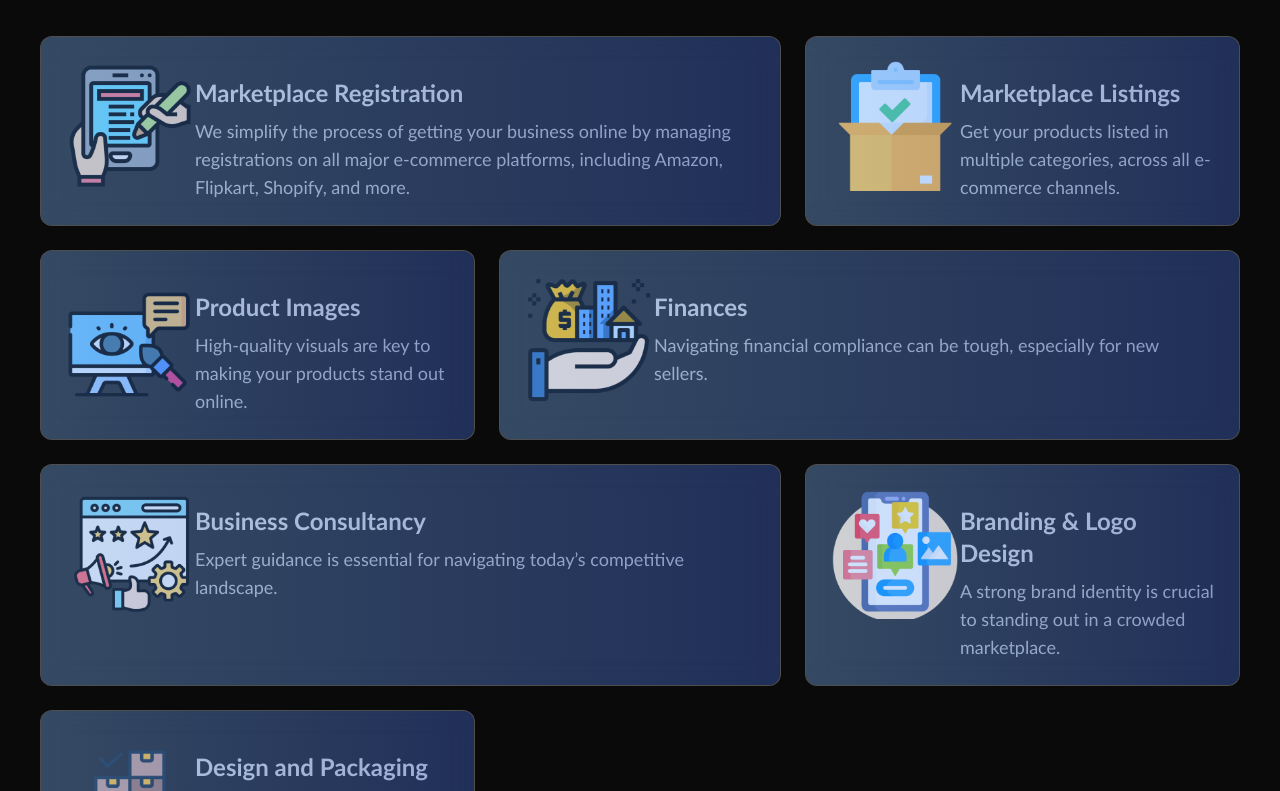
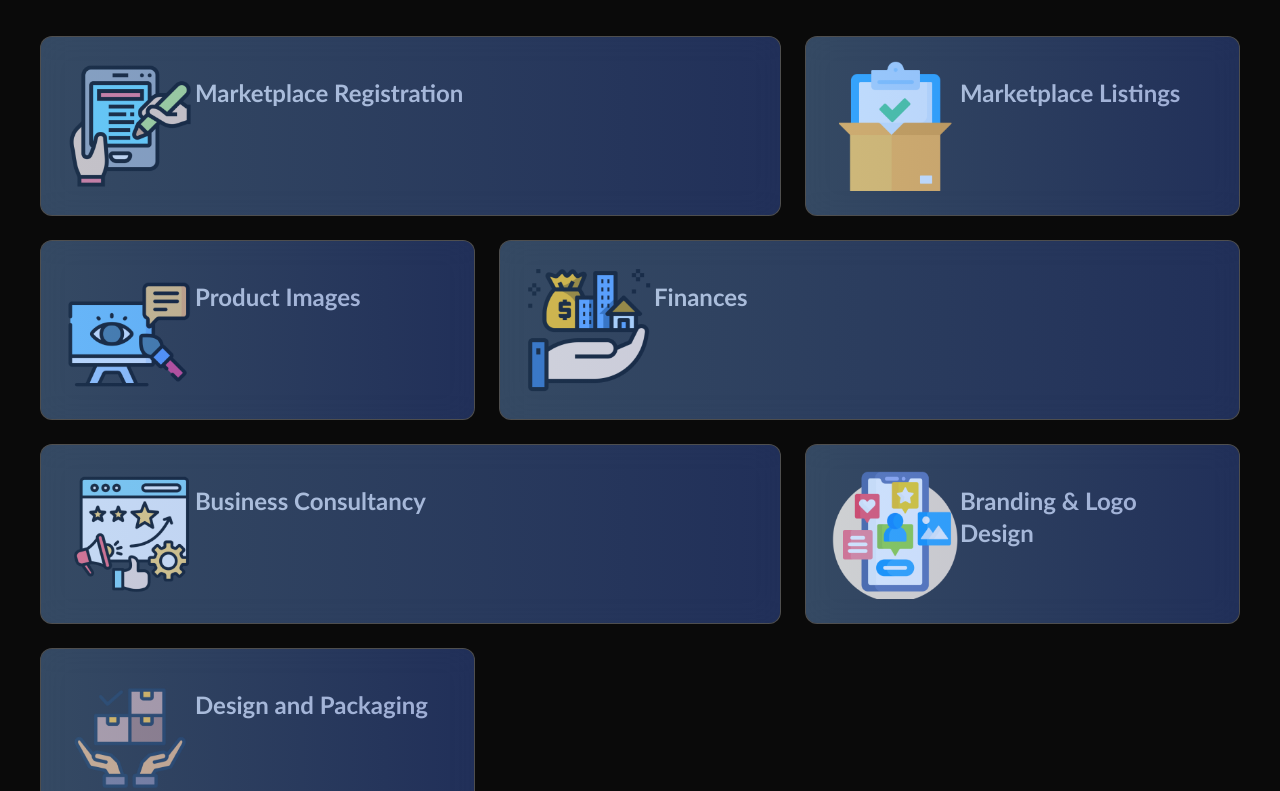
Before and after one commit to parklicoste/rise_on_ecom, a Next.js app: page / in a window 1280 px wide. Shown: the part 2149-2940 px from the top of the page. Built offline with nearby package versions, Linux system fonts and the light colour scheme.

Commit message:
made changes to services

```diff
--- a/src/app/dashboard/nestedLayout/NestedLayout.tsx
+++ b/src/app/dashboard/nestedLayout/NestedLayout.tsx
@@ -13,7 +13,7 @@ const data = {
       data: [65, 59, 80, 81, 56],
       fill: false,
       borderColor: 'rgb(75, 192, 192)',
-      tension: 0.1,
+      tension: 0,
     },
   ],
 };
@@ -25,7 +25,7 @@ const NestedLayout = () => {
   return (
     <div className="flex pt-8 h-full w-full">
       {/* Left Column */}
-      <div className="w-1/4 bg-white-100 p-4">
+      <div className="w-1/4 bg-white-100 p-10 items-center">
         <h2 className="font-bold mb-4">Options</h2>
         <ul>
           <li className="mb-2">
--- a/src/app/login/page.tsx
+++ b/src/app/login/page.tsx
@@ -18,7 +18,7 @@ const Login = () => {
         <div className="flex items-center justify-center min-h-screen bg-gray-100">
 
 
-              <div className={"flex fixed left-0 top-0 z-50 bg-black/60 w-full" }>
+              <div className={"flex fixed left-0 top-0 z-50 bg-white/60 w-full" }>
 
                   <div className="flex-none px-4 py-2 cursor-pointer">
                       <Image src={logo} alt="Description of image" width={100} height={100}
--- a/src/components/Services.tsx
+++ b/src/components/Services.tsx
@@ -25,7 +25,7 @@ const Services = () => {
                     <Image src={ecom} alt='book' className='w-auto h-[130px]' />
                     <div className='flex flex-col mt-4'>
                         <h2 className='text-2xl font-bold text-white/80'>Marketplace Registration</h2>
-                        <p className='text-lg text-white/70 mt-2'> We simplify the process of getting your business online by managing registrations on all major e-commerce platforms, including Amazon, Flipkart, Shopify, and more.</p>
+                        {/* <p className='text-lg text-white/70 mt-2'> We simplify the process of getting your business online by managing registrations on all major e-commerce platforms, including Amazon, Flipkart, Shopify, and more.</p> */}
                     </div>
                 </div>
             </div>
@@ -36,7 +36,7 @@ const Services = () => {
                     <Image src={product} alt='book' className='w-auto h-[130px]' />
                     <div className='flex flex-col mt-4'>
                         <h2 className='text-2xl font-bold text-white/80'>Marketplace Listings</h2>
-                        <p className='text-lg text-white/70 mt-2'> Get your products listed in multiple categories, across all e-commerce channels.</p>
+                        {/* <p className='text-lg text-white/70 mt-2'> Get your products listed in multiple categories, across all e-commerce channels.</p> */}
                     </div>
 
                 </div>
@@ -48,7 +48,7 @@ const Services = () => {
                     <Image src={visual} alt='book' className='w-auto h-[130px]' />
                     <div className='flex flex-col mt-4'>
                         <h2 className='text-2xl font-bold text-white/80'>Product Images</h2>
-                        <p className='text-lg text-white/70 mt-2'> High-quality visuals are key to making your products stand out online.</p>
+                        {/* <p className='text-lg text-white/70 mt-2'> High-quality visuals are key to making your products stand out online.</p> */}
                     </div>
                 </div>
             </div>
@@ -59,7 +59,7 @@ const Services = () => {
                     <Image src={finance} alt='book' className='w-auto h-[130px]' />
                     <div className='flex flex-col mt-4'>
                         <h2 className='text-2xl font-bold text-white/80'>Finances</h2>
-                        <p className='text-lg text-white/70 mt-2'>Navigating financial compliance can be tough, especially for new sellers.</p>
+                        {/* <p className='text-lg text-white/70 mt-2'>Navigating financial compliance can be tough, especially for new sellers.</p> */}
                     </div>
                 </div>
             </div>
@@ -81,7 +81,7 @@ const Services = () => {
                     <Image src={review} alt='book' className='w-auto h-[130px]' />
                     <div className='flex flex-col mt-4'>
                         <h2 className='text-2xl font-bold text-white/80'>Business Consultancy</h2>
-                        <p className='text-lg text-white/70 mt-2'> Expert guidance is essential for navigating today’s competitive landscape.</p>
+                        {/* <p className='text-lg text-white/70 mt-2'> Expert guidance is essential for navigating today’s competitive landscape.</p> */}
                     </div>
                 </div>
             </div>
@@ -91,7 +91,7 @@ const Services = () => {
                     <Image src={social} alt='book' className='w-auto h-[130px]' />
                     <div className='flex flex-col mt-4'>
                         <h2 className='text-2xl font-bold text-white/80'>Branding & Logo Design</h2>
-                        <p className='text-lg text-white/70 mt-2'> A strong brand identity is crucial to standing out in a crowded marketplace.</p>
+                        {/* <p className='text-lg text-white/70 mt-2'> A strong brand identity is crucial to standing out in a crowded marketplace.</p> */}
                     </div>
                 </div>
             </div>
@@ -111,7 +111,7 @@ const Services = () => {
                     <Image src={inventory} alt='book' className='w-auto h-[130px]' />
                     <div className='flex flex-col mt-4'>
                         <h2 className='text-2xl font-bold text-white/80'>Design and Packaging</h2>
-                        <p className='text-lg text-white/70 mt-2'> Effective packaging and design are essential for making your products memorable and visually impactful.</p>
+                        {/* <p className='text-lg text-white/70 mt-2'> Effective packaging and design are essential for making your products memorable and visually impactful.</p> */}
                     </div>
                 </div>
             </div>
```
